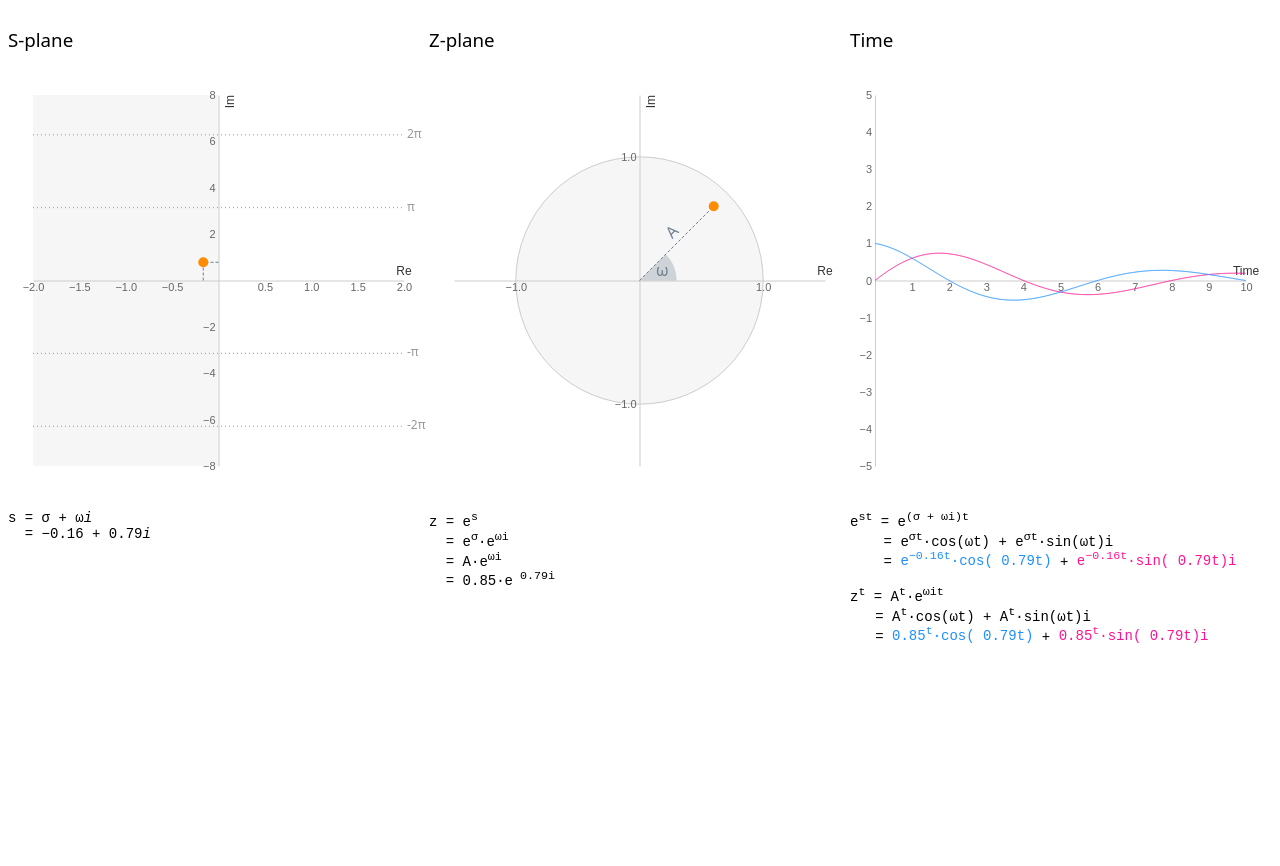
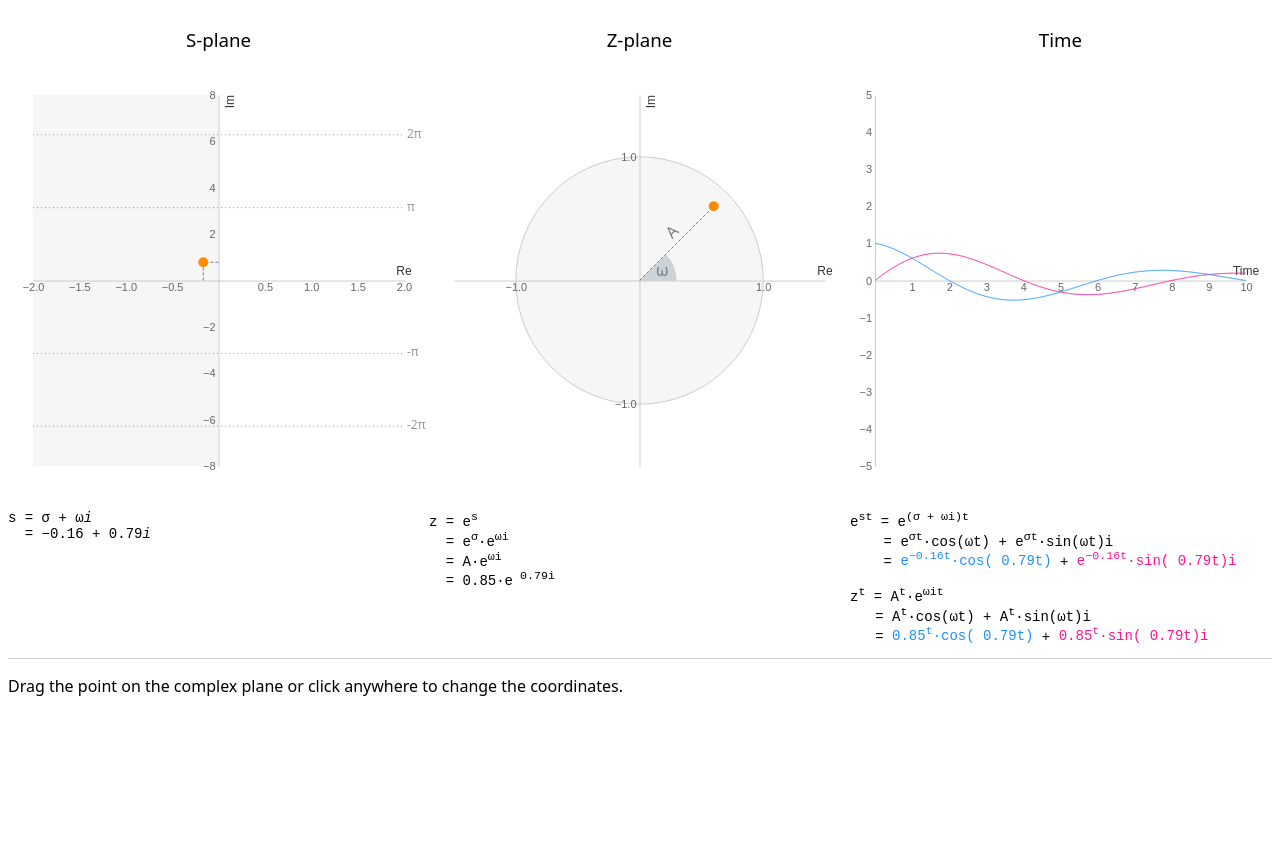
Before and after one commit to dsego/complex-plane, a plain HTML site: page index.html in a window 1280 px wide. Before the commit the page ends 821 px from the top, so only its background shows below. Drawn offline with nearby package versions, Linux system fonts and the light colour scheme.

Commit message:
add instructions

```diff
--- a/index.html
+++ b/index.html
@@ -12,6 +12,7 @@
 
     h3 {
       font-weight: normal;
+      text-align: center;
     }
 
     .grid {
@@ -113,6 +114,11 @@
     .distance text {
       fill: slategray;
     }
+
+    footer {
+      padding: 1rem 0;
+      border-top: 1px solid #ccc;
+    }
   </style>
 </head>
 <body>
@@ -133,6 +139,10 @@
       <p id="time_equation" class="equation"></p>
     </div>
   </div>
+
+  <footer>
+    Drag the point on the complex plane or click anywhere to change the coordinates.
+  </footer>
   <svg>
     <defs>
       <filter id="dropshadow" x="-100%" y="-100%" width="500%" height="500%">
@@ -270,6 +280,7 @@
       }
 
       createPaths() {
+        createClippingMask(this.svg, 'clip', this.width, this.height)
         this.sinePath = this.svg.append('path')
           .classed('sine', true)
           .attr('clip-path', 'url(#clip)')
@@ -295,8 +306,6 @@
         this.svg.selectAll('.x-axis .tick')
           .filter((d,i) => i === 0)
           .remove()
-
-          createClippingMask(this.svg, 'clip', this.width, this.height)
       }
 
       update(signal) {
```
Lines whose indentation alone changed are shown as unchanged.
